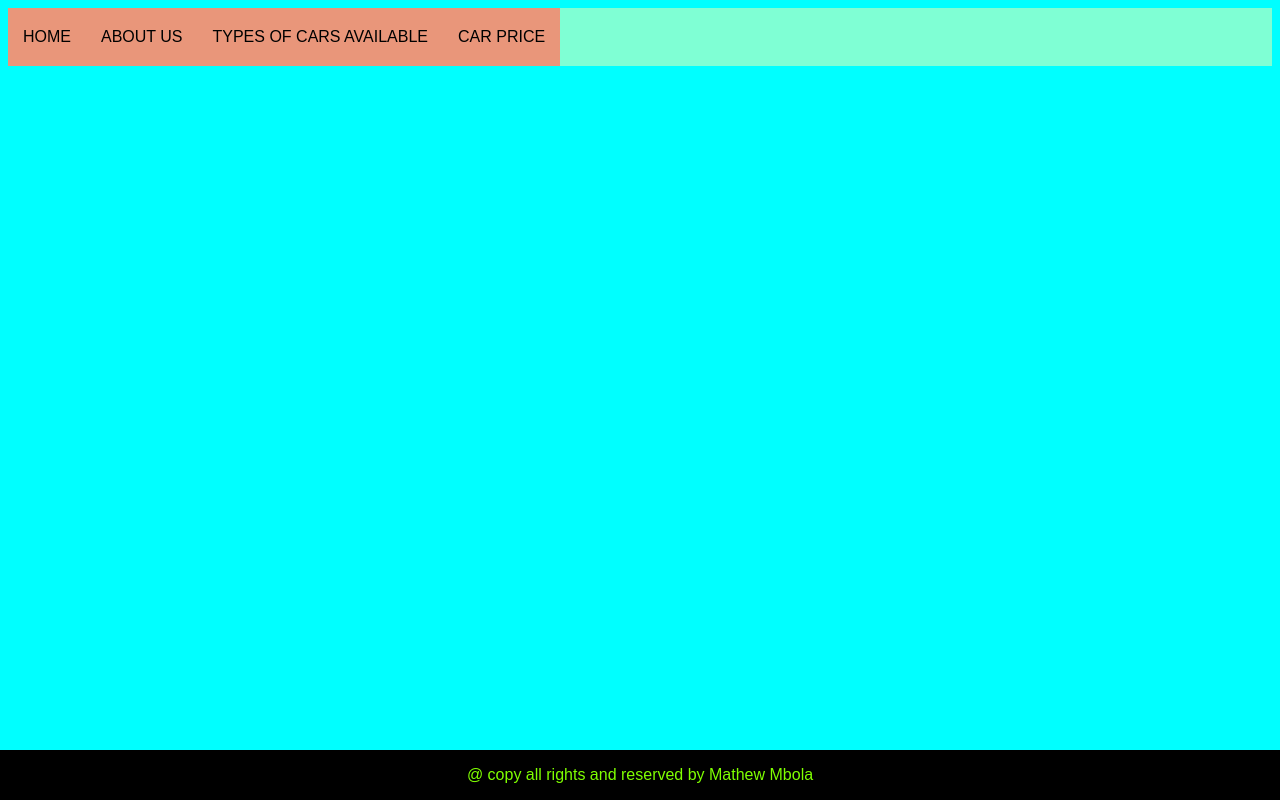
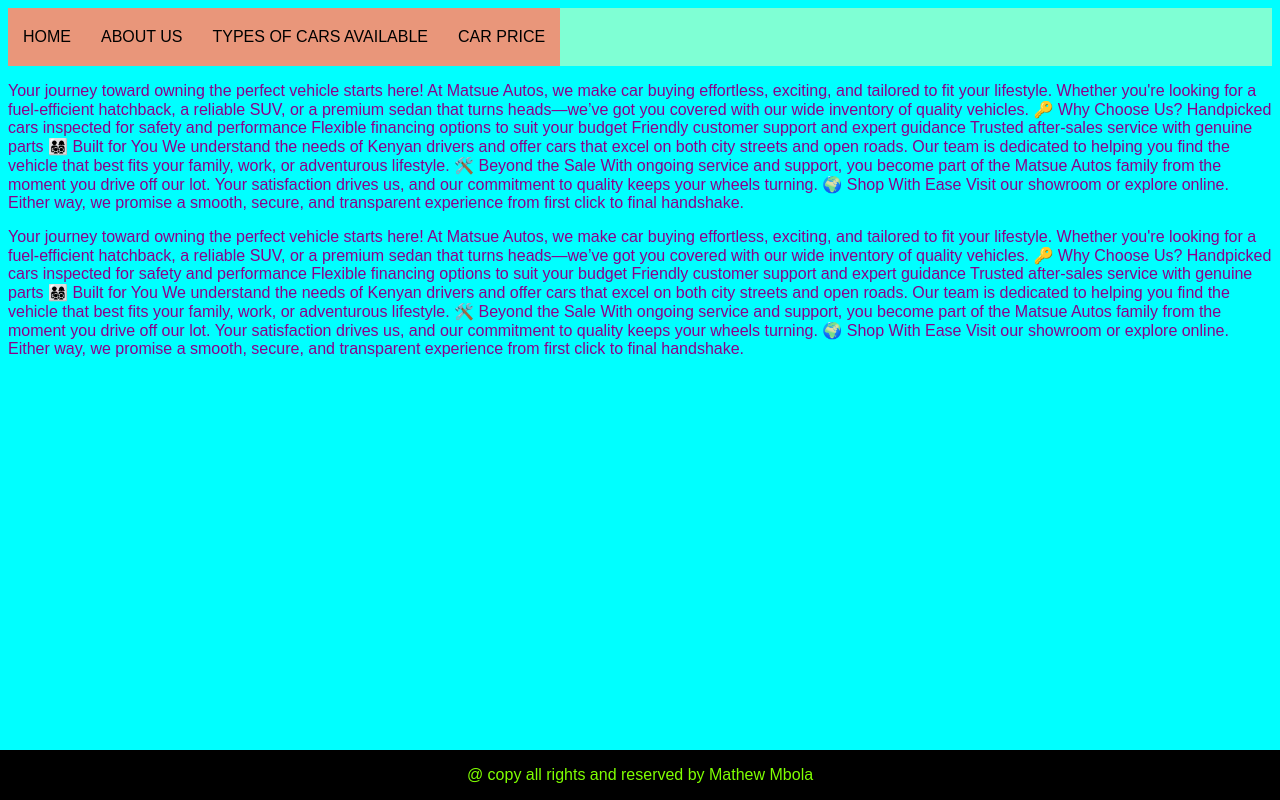
Before and after one commit to matsue-code/capstone-project, a plain HTML site: page index.HTML in a window 1280 px wide. Drawn offline with Linux system fonts and the light colour scheme.

Commit message:
fifth commit

```diff
--- a/index.HTML
+++ b/index.HTML
@@ -34,5 +34,55 @@
 <div class="footer">
     <p>@ copy all rights and reserved by Mathew Mbola</p>
 </div>
+<p>
+    Your journey toward owning the perfect vehicle starts here! At Matsue Autos, we make car buying effortless, exciting,
+    and tailored to fit your lifestyle. Whether you're looking for a fuel-efficient hatchback, a reliable SUV, or a premium
+    sedan that turns heads—we’ve got you covered with our wide inventory of quality vehicles.
+
+    🔑 Why Choose Us?
+
+    Handpicked cars inspected for safety and performance
+
+    Flexible financing options to suit your budget
+
+    Friendly customer support and expert guidance
+
+    Trusted after-sales service with genuine parts
+
+    👨‍👩‍👧‍👦 Built for You We understand the needs of Kenyan drivers and offer cars that excel on both city streets and
+    open roads. Our team is dedicated to helping you find the vehicle that best fits your family, work, or adventurous
+    lifestyle.
+
+    🛠️ Beyond the Sale With ongoing service and support, you become part of the Matsue Autos family from the moment you
+    drive off our lot. Your satisfaction drives us, and our commitment to quality keeps your wheels turning.
+
+    🌍 Shop With Ease Visit our showroom or explore online. Either way, we promise a smooth, secure, and transparent
+    experience from first click to final handshake.
+</p>
+<p>
+    Your journey toward owning the perfect vehicle starts here! At Matsue Autos, we make car buying effortless, exciting,
+    and tailored to fit your lifestyle. Whether you're looking for a fuel-efficient hatchback, a reliable SUV, or a premium
+    sedan that turns heads—we’ve got you covered with our wide inventory of quality vehicles.
+
+    🔑 Why Choose Us?
+
+    Handpicked cars inspected for safety and performance
+
+    Flexible financing options to suit your budget
+
+    Friendly customer support and expert guidance
+
+    Trusted after-sales service with genuine parts
+
+    👨‍👩‍👧‍👦 Built for You We understand the needs of Kenyan drivers and offer cars that excel on both city streets and
+    open roads. Our team is dedicated to helping you find the vehicle that best fits your family, work, or adventurous
+    lifestyle.
+
+    🛠️ Beyond the Sale With ongoing service and support, you become part of the Matsue Autos family from the moment you
+    drive off our lot. Your satisfaction drives us, and our commitment to quality keeps your wheels turning.
+
+    🌍 Shop With Ease Visit our showroom or explore online. Either way, we promise a smooth, secure, and transparent
+    experience from first click to final handshake.
+</p>
 </body>
 </html>
```
Also changed, not shown: about.HTML (+32 -3 lines).
